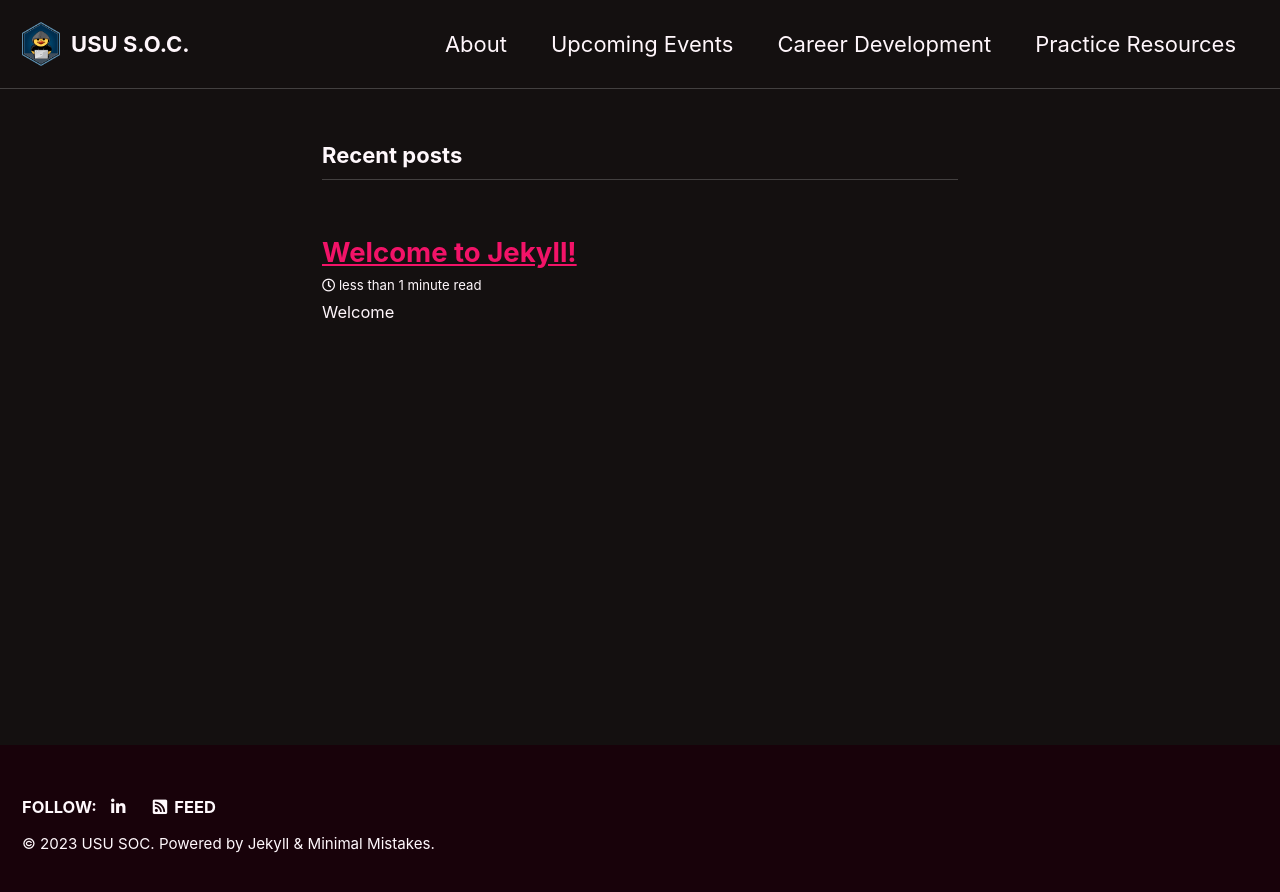
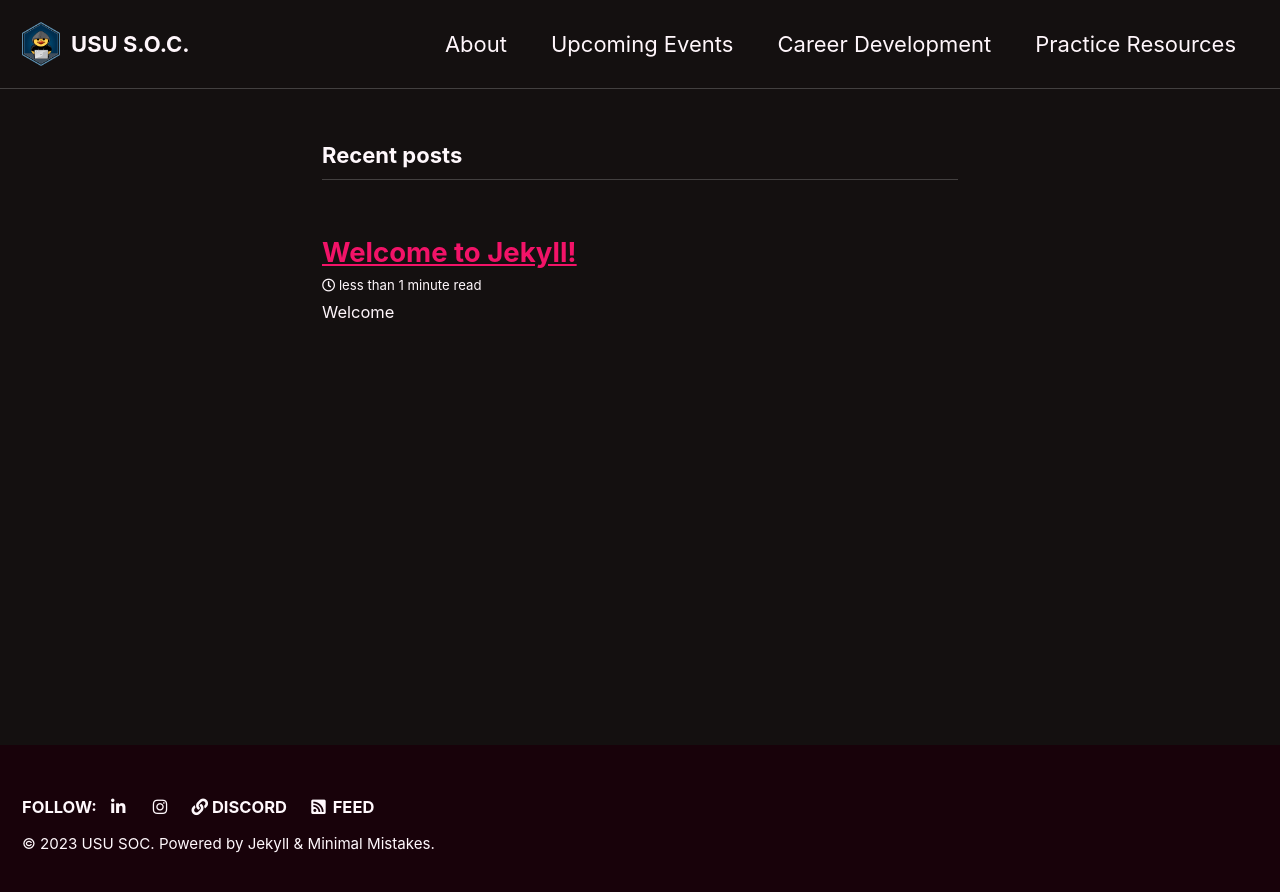
Before and after one commit to USUSOC/ususoc.github.io, a Jekyll site: the page built from index.html, in a window 1280 px wide. Shown: the top 892 px of the page. Built offline with Jekyll 4.4.1, drawn with Linux system fonts in a browser that asks for light colours; cached includes are drawn as plain includes; the list of posts is cut into pages by our own code.

Commit message:
Update _config.yml

```diff
--- a/_config.yml
+++ b/_config.yml
@@ -132,12 +132,15 @@ author:
 # Site Footer
 footer:
   links:
-    - label: "Twitter"
-      icon: "fab fa-fw fa-twitter-square"
-      # url:
     - label: ""
       icon: "fab fa-fw fa-linkedin-in"
       url: "https://linkedin.com/in/josephpjohnson/"
+    - label: ""
+      icon: "fab fa-fw fa-instagram"
+      url: "https://instagram.com/ususoc/"
+    - label: "Discord"
+      icon: ""
+      url: "https://discord.gg/YBcSA2DWEf"
     - label: "GitHub"
       icon: "fab fa-fw fa-github"
       # url:
@@ -147,8 +150,8 @@ footer:
     - label: "Bitbucket"
       icon: "fab fa-fw fa-bitbucket"
       # url:
-    - label: "Instagram"
-      icon: "fab fa-fw fa-instagram"
+    - label: "Twitter"
+      icon: "fab fa-fw fa-twitter-square"
       # url:
 
 
```
